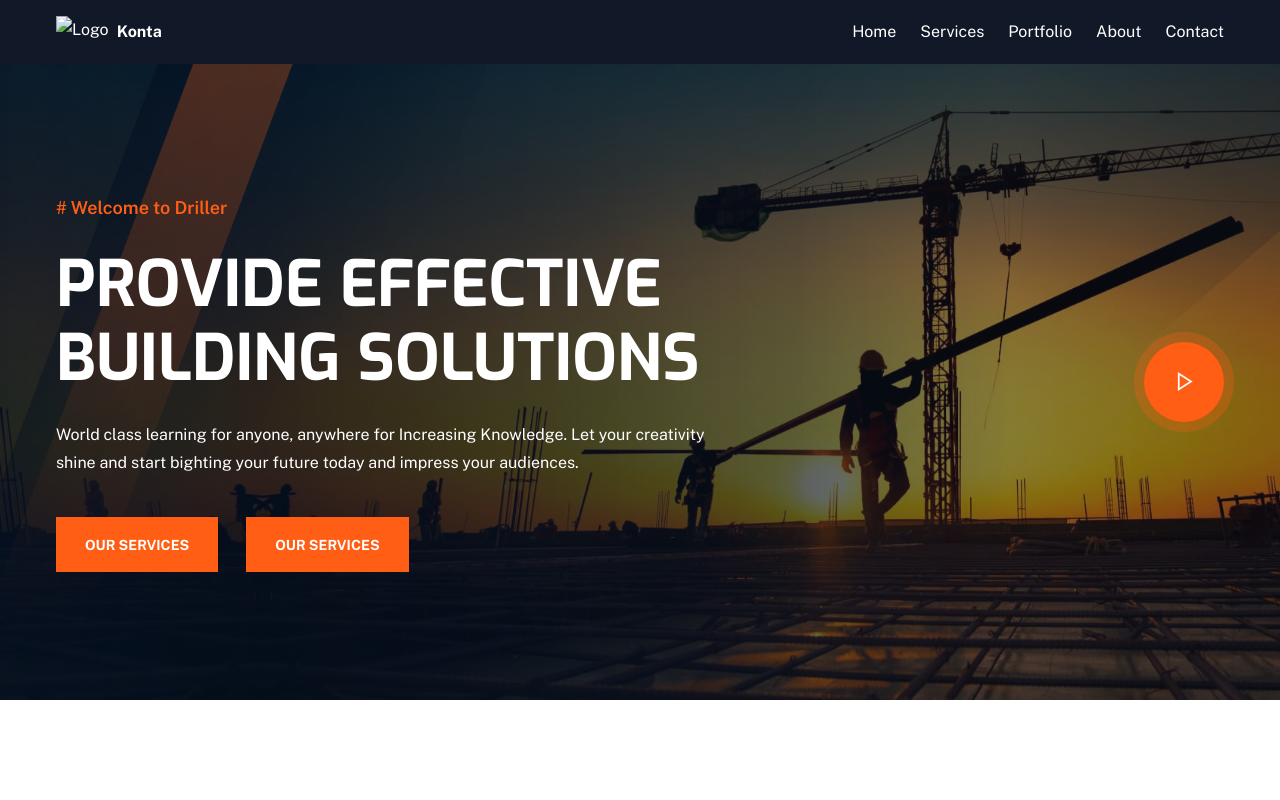
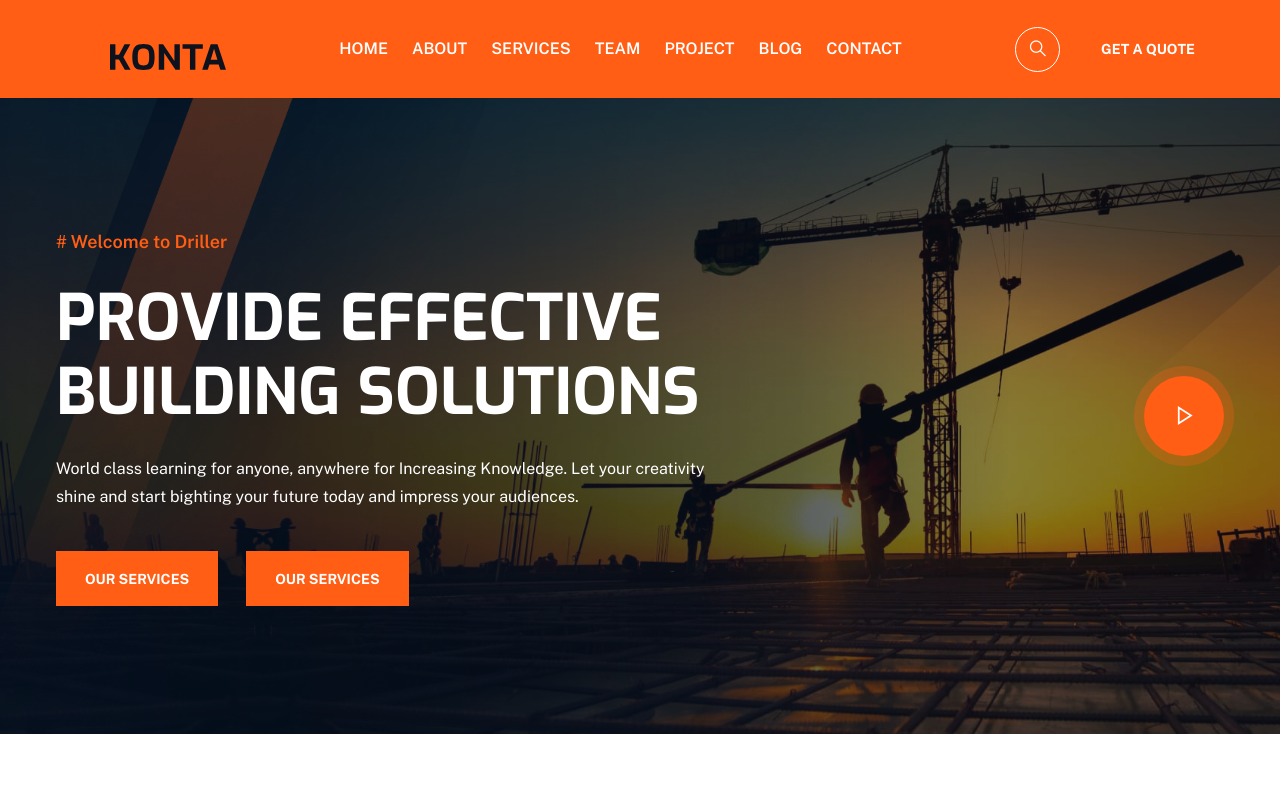
Before and after one commit to mdmunnaahmed/yeslandi-two, a website built with Vite: page index.html in a window 1280 px wide. Shown: the top 800 px of the page. Built offline with nearby package versions, Linux system fonts and the light colour scheme; files whose address does not match are found by name.

Commit message:
heading --running

```diff
--- a/index.html
+++ b/index.html
@@ -25,27 +25,35 @@
 
 <body>
 
-    <header class="bg-gray-900 text-white py-4">
-        <div class="container mx-auto flex justify-between items-center">
+    <header class="bg-primary py-4">
+        <div class="container">
+            <div class="flex justify-between items-center">
                 <!-- Logo -->
                 <div class="flex items-center">
-                <img src="logo.svg" alt="Logo" class="h-8">
-                <span class="ml-2 font-bold">Konta</span>
+                    <img src="./assets/images/logo-black.svg" alt="Logo" class="max-w-[170px] select-none">
                 </div>
 
                 <!-- Navigation -->
-            <nav class="hidden md:block">
-                <ul class="flex space-x-6">
-                    <li><a href="#" class="hover:text-gray-400">Home</a></li>
-                    <li><a href="#" class="hover:text-gray-400">Services</a></li>
-                    <li><a href="#" class="hover:text-gray-400">Portfolio</a></li>
-                    <li><a href="#" class="hover:text-gray-400">About</a></li>
-                    <li><a href="#" class="hover:text-gray-400">Contact</a></li>
+                <nav class="hidden lg:block">
+                    <ul class="flex space-x-6 uppercase">
+                        <li><a href="#" class="text-white hover:text-white font-semibold">Home</a></li>
+                        <li><a href="#" class="text-white hover:text-white font-semibold">About</a></li>
+                        <li><a href="#" class="text-white hover:text-white font-semibold">Services</a></li>
+                        <li><a href="#" class="text-white hover:text-white font-semibold">Team</a></li>
+                        <li><a href="#" class="text-white hover:text-white font-semibold">Project</a></li>
+                        <li><a href="#" class="text-white hover:text-white font-semibold">Blog</a></li>
+                        <li><a href="#" class="text-white hover:text-white font-semibold">Contact</a></li>
                     </ul>
                 </nav>
 
+                <div class="flex gap-3 items-center">
+                    <button class="w-[45px] h-[45px] flex items-center justify-center text-xl text-white border border-white rounded-full hover:bg-white hover:text-primary transition duration-300 ease-linear"><i class="las la-search -scale-x-100"></i></button>
+                    <a href="" class="btn-primary">get a quote</a>
+                </div>
+            </div>
+
             <!-- Mobile Menu Button -->
-            <button class="md:hidden text-gray-400 hover:text-white focus:outline-none">
+            <button class="lg:hidden text-gray-400 hover:text-white focus:outline-none">
                 <svg class="h-6 w-6" fill="none" viewBox="0 0 24 24" stroke="currentColor">
                     <path stroke-linecap="round" stroke-linejoin="round" stroke-width="2" d="M4 6h16M4 12h16m-7 6h7"></path>
                 </svg>
```
Also changed, not shown: assets/images/logo-black.svg (added). Lines whose indentation alone changed are shown as unchanged.
